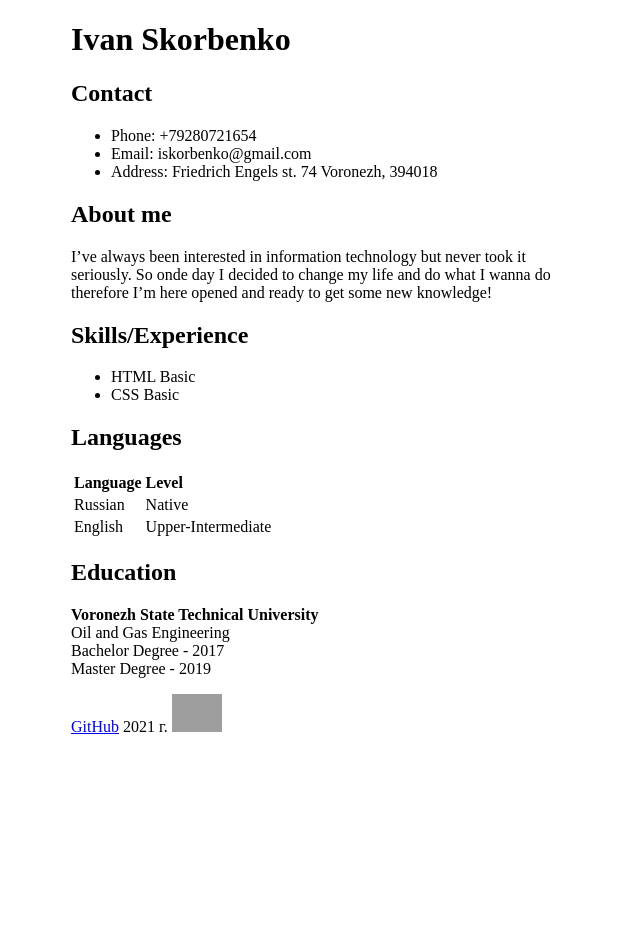
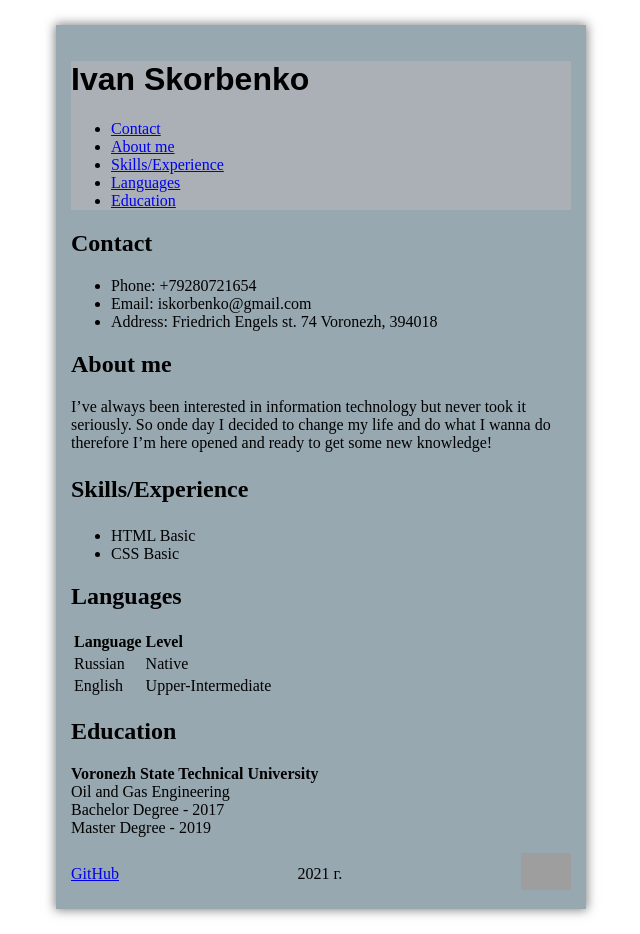
Before and after one commit to VanTurbo/rsschool-cv, a plain HTML site: page index.html in a window 1280 px wide. Shown: the whole page, without its empty margins (319-959 px from the left). Before the commit the page ends 800 px from the top, so only its background shows below. Drawn offline with Linux system fonts and the light colour scheme; grey boxes are pictures that could not be loaded.

Commit message:
feat: add css styles to index.html

```diff
--- a/index.html
+++ b/index.html
@@ -6,15 +6,31 @@
     <meta http-equiv="X-UA-Compatible" content="IE=edge">
     <meta name="viewport" content="width=device-width, initial-scale=1.0">
     <title>CV</title>
+    <style>
+        .line-height {
+            font-size: 24px;
+            line-height: 36px;
+        }
+    </style>
 </head>
 
 <body>
-    <div style="margin: 0 auto;width: 500px">
-        <header>
-            <h1>Ivan Skorbenko</h1>
+    <div
+        style="margin: 25px auto; padding: 15px; width: 500px; box-shadow: 0px 0px 10px 1px rgba(0,0,0,0.5); background-color: rgb(152, 168, 177);">
+        <header style="background-color: rgba(202, 190, 190, 0.37);">
+            <h1 style="font-family: fantasy;">Ivan Skorbenko</h1>
+            <nav>
+                <ul>
+                    <li><a href="#personal_data">Contact</a></li>
+                    <li><a href="#about_me">About me</a></li>
+                    <li><a href="#skills_experience">Skills/Experience</a></li>
+                    <li><a href="#languages">Languages</a></li>
+                    <li><a href="#education">Education</a></li>
+                </ul>
+            </nav>
         </header>
         <main>
-            <section>
+            <section id="personal_data">
                 <h2>Contact</h2>
                 <ul>
                     <li>Phone: +79280721654</li>
@@ -22,7 +38,7 @@
                     <li>Address: Friedrich Engels st. 74 Voronezh, 394018</li>
                 </ul>
             </section>
-            <section>
+            <section id="about_me">
                 <h2>About me</h2>
                 <p>I’ve always been interested in information technology but never took it seriously. So onde day I
                     decided
@@ -30,14 +46,14 @@
                     knowledge!
                 </p>
             </section>
-            <section>
-                <h2>Skills/Experience</h2>
+            <section id="skills_experience">
+                <h2 class="line-height">Skills/Experience</h2>
                 <ul>
                     <li>HTML Basic</li>
                     <li>CSS Basic</li>
                 </ul>
             </section>
-            <section>
+            <section id="languages">
                 <h2>Languages</h2>
                 <table>
                     <tbody>
@@ -57,7 +73,7 @@
                     </tbody>
                 </table>
             </section>
-            <section>
+            <section id="education">
                 <h2>Education</h2>
                 <p>
                     <strong>Voronezh State Technical University</strong>
@@ -67,7 +83,7 @@
                 </p>
             </section>
         </main>
-        <footer>
+        <footer style="display: flex; justify-content: space-between; align-items: center;">
             <a href="https://github.com/VanTurbo">GitHub</a>
             <span>2021 г.</span>
             <a href="https://rs.school/js/"><img src="https://rs.school/images/rs_school_js.svg" width="50"
```
